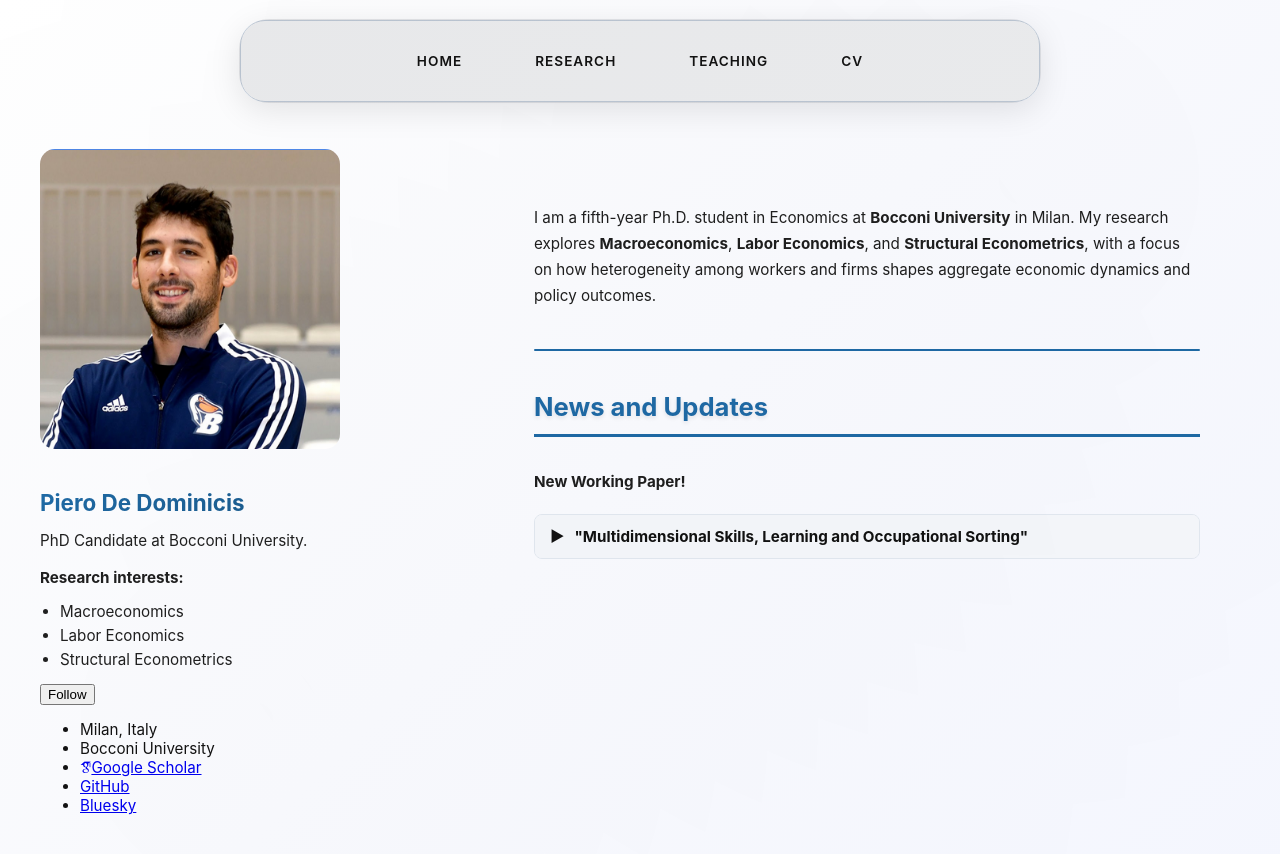
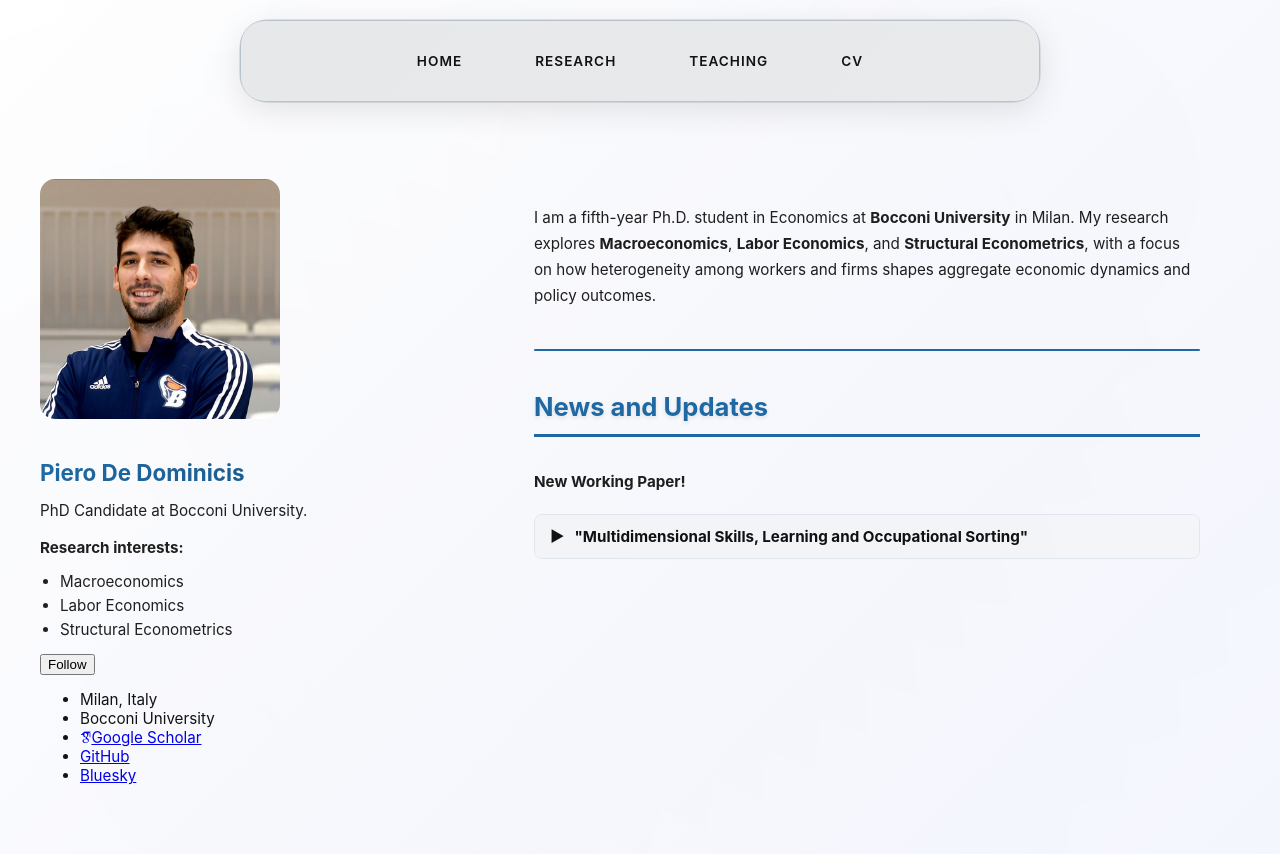
Before and after one commit to peppecon/peppecon.github.io, a Jekyll site: the page built from _pages/about.md, in a window 1280 px wide. Shown: the top 854 px of the page. Built offline with Jekyll 4.4.1, drawn with Linux system fonts in a browser that asks for light colours; some web fonts are replaced.

Commit message:
Normalize home avatar and shrink abstract text

```diff
--- a/_pages/about.md
+++ b/_pages/about.md
@@ -51,7 +51,7 @@ I am a fifth-year Ph.D. student in Economics at **Bocconi University** in Milan.
   display: block;
 }
 .abstract-expanded .abstract-text {
-  font-size: 1.15rem;
+  font-size: 0.95rem;
   line-height: 1.8;
   text-align: justify;
   hyphens: auto;
--- a/_sass/modern-layout.scss
+++ b/_sass/modern-layout.scss
@@ -320,15 +320,6 @@ html.modern-layout {
   transition: transform 0.3s ease;
 }
 
-.home-layout .author__avatar img {
-  width: 300px;
-  height: 300px;
-}
-
-.author__avatar img:hover {
-  transform: scale(1.03);
-}
-
 .author__content {
   margin-top: 25px;
 }
```
Also changed, not shown: _pages/research.md (+1 -1 lines).
